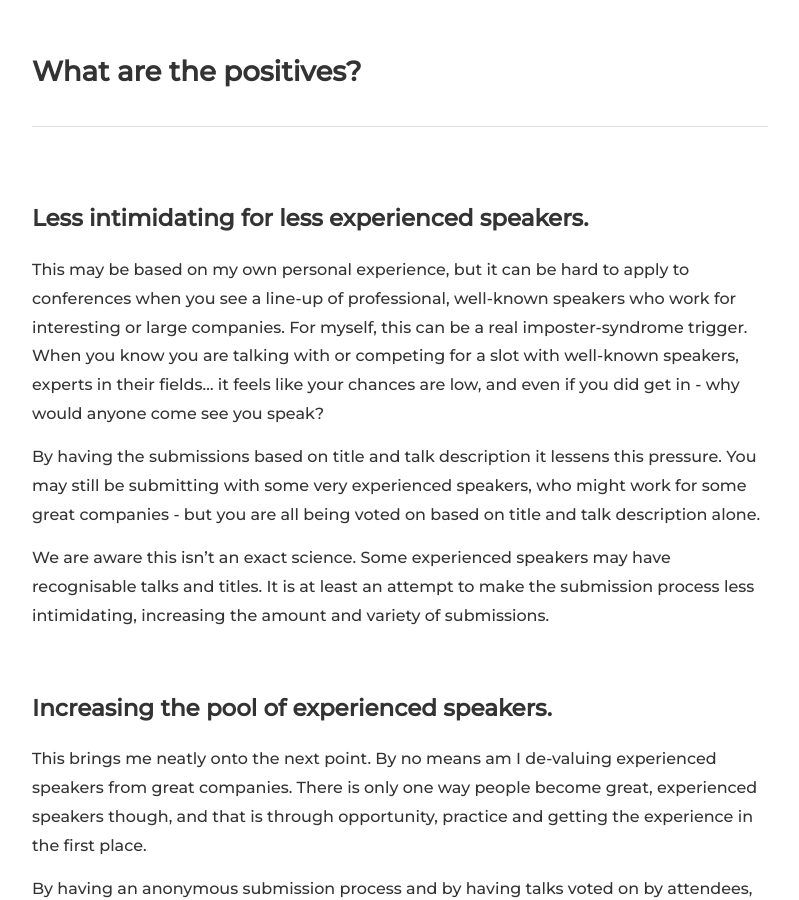
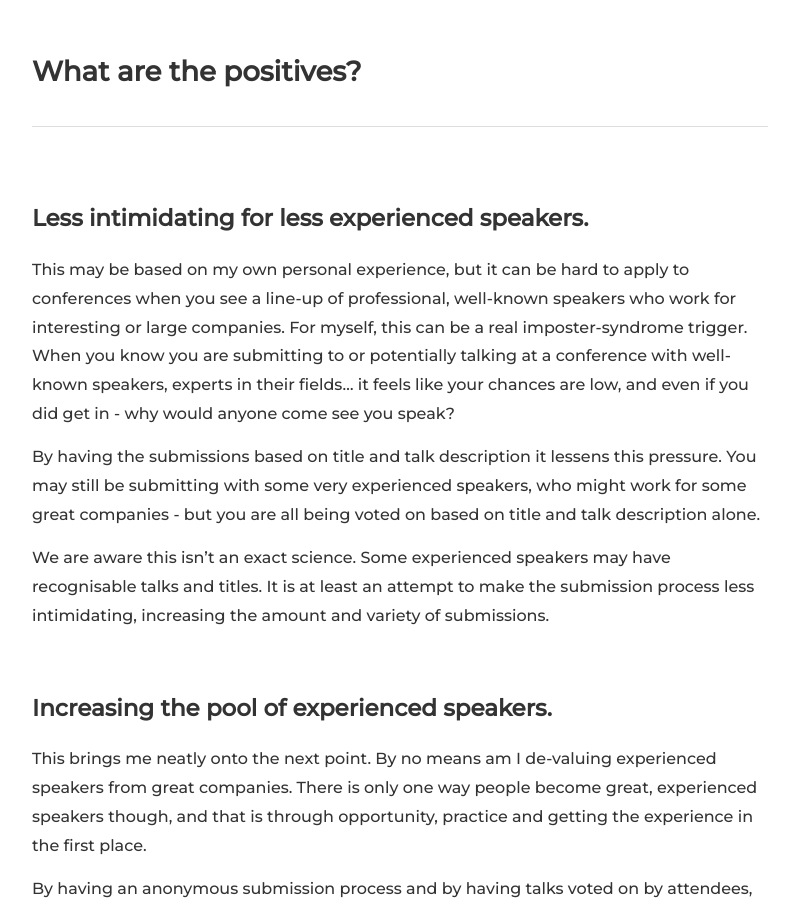
Before and after one commit to DDDEastMidlandsLimited/dddem-blog, a Jekyll site: the page built from _posts/2019-12-01-submission-process.md, in a window 1280 px wide and 900 px high, scrolled down 1654 px. Shown: the whole window, without its empty margins (240-1039 px from the left). Built offline with Jekyll 4.4.1, drawn with Linux system fonts in a browser that asks for light colours; nearby versions of some CDN libraries.

Commit message:
Simplify grammar

```diff
--- a/_posts/2019-12-01-submission-process.md
+++ b/_posts/2019-12-01-submission-process.md
@@ -49,7 +49,7 @@ When setting up the first DDD East Midlands we researched other Developer! Devel
 
 ### Less intimidating for less experienced speakers.
 
-This may be based on my own personal experience, but it can be hard to apply to conferences when you see a line-up of professional, well-known speakers who work for interesting or large companies. For myself, this can be a real imposter-syndrome trigger. When you know you are talking with or competing for a slot with well-known speakers, experts in their fields... it feels like your chances are low, and even if you did get in - why would anyone come see you speak?
+This may be based on my own personal experience, but it can be hard to apply to conferences when you see a line-up of professional, well-known speakers who work for interesting or large companies. For myself, this can be a real imposter-syndrome trigger. When you know you are submitting to or potentially talking at a conference with well-known speakers, experts in their fields... it feels like your chances are low, and even if you did get in - why would anyone come see you speak?
 
 By having the submissions based on title and talk description it lessens this pressure. You may still be submitting with some very experienced speakers, who might work for some great companies - but you are all being voted on based on title and talk description alone.
 
```
